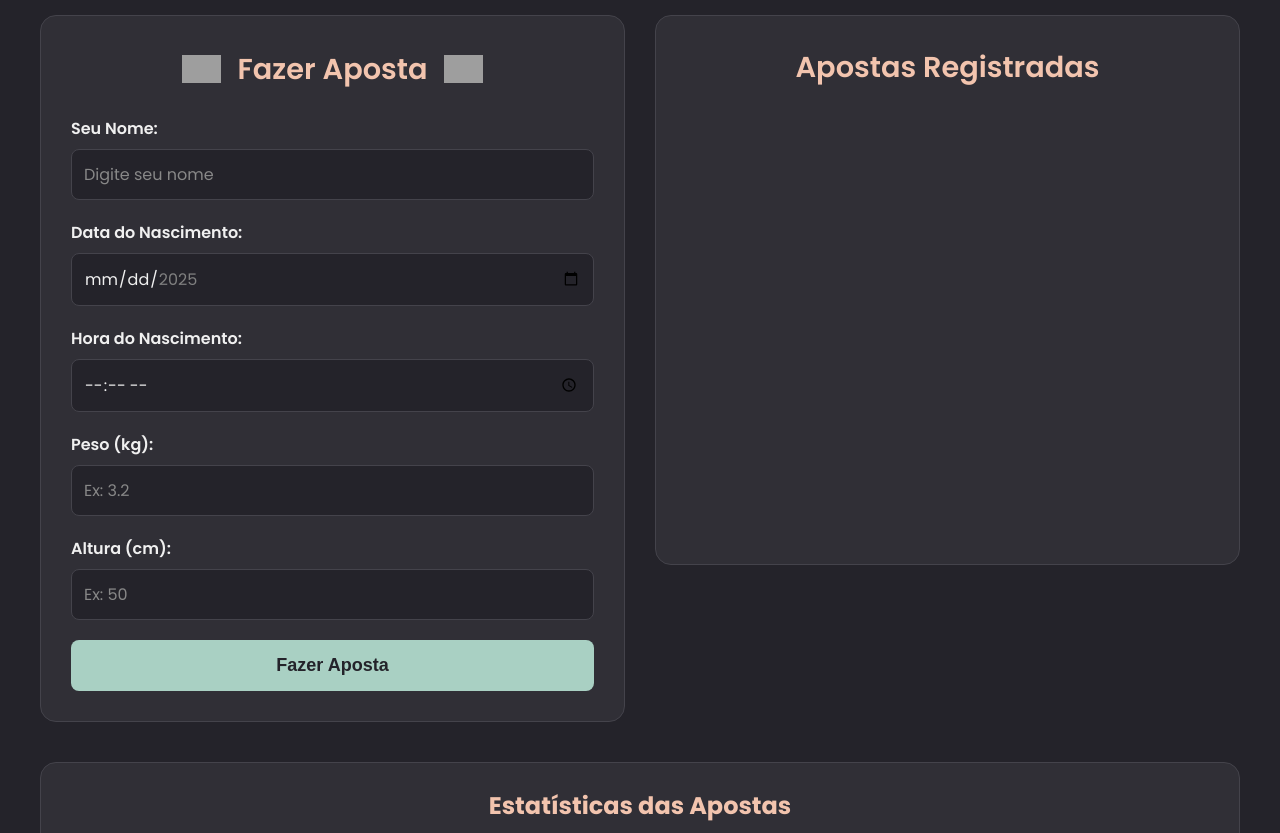
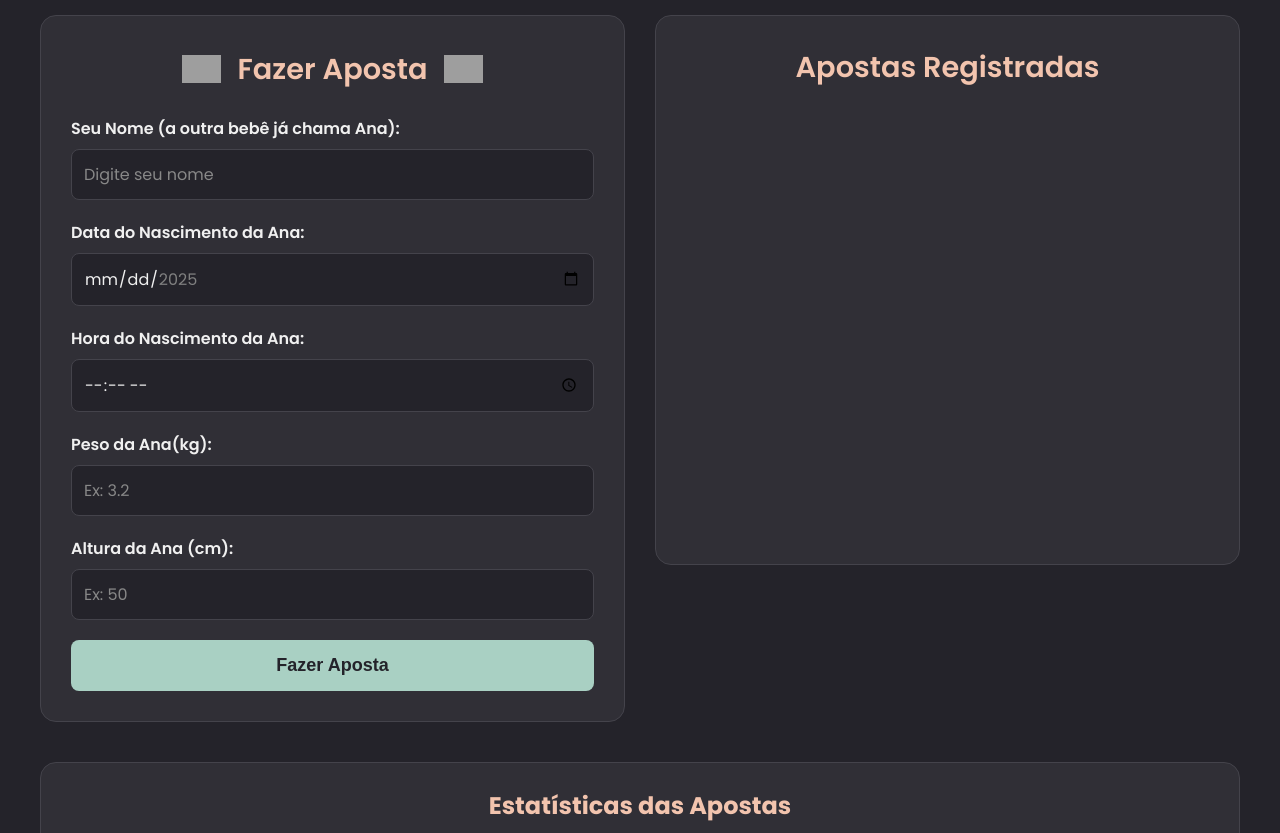
Before and after one commit to ntdyx/betbaby, a plain HTML site: page index.html in a window 1280 px wide. Shown: the part 267-1100 px from the top of the page. Drawn offline with Linux system fonts and the light colour scheme; no server answers; grey boxes are pictures that could not be loaded.

Commit message:
index.html

```diff
--- a/index.html
+++ b/index.html
@@ -33,23 +33,23 @@
                 <form id="betForm">
                     <!-- ... resto do formulário não muda ... -->
                     <div class="form-group">
-                        <label for="name">Seu Nome:</label>
+                        <label for="name">Seu Nome (a outra bebê já chama Ana):</label>
                         <input type="text" id="name" required placeholder="Digite seu nome">
                     </div>
                     <div class="form-group">
-                        <label for="date">Data do Nascimento:</label>
+                        <label for="date">Data do Nascimento da Ana:</label>
                         <input type="date" id="date" required max="2025-12-31">
                     </div>
                     <div class="form-group">
-                        <label for="time">Hora do Nascimento:</label>
+                        <label for="time">Hora do Nascimento da Ana:</label>
                         <input type="time" id="time" required>
                     </div>
                     <div class="form-group">
-                        <label for="weight">Peso (kg):</label>
+                        <label for="weight">Peso da Ana(kg):</label>
                         <input type="text" id="weight" required placeholder="Ex: 3.2" maxlength="3" oninput="formatWeight(this)">
                     </div>
                     <div class="form-group">
-                        <label for="height">Altura (cm):</label>
+                        <label for="height">Altura da Ana (cm):</label>
                         <input type="number" id="height" min="30" max="70" required placeholder="Ex: 50">
                     </div>
                     <button type="submit" class="submit-btn">Fazer Aposta</button>
```
